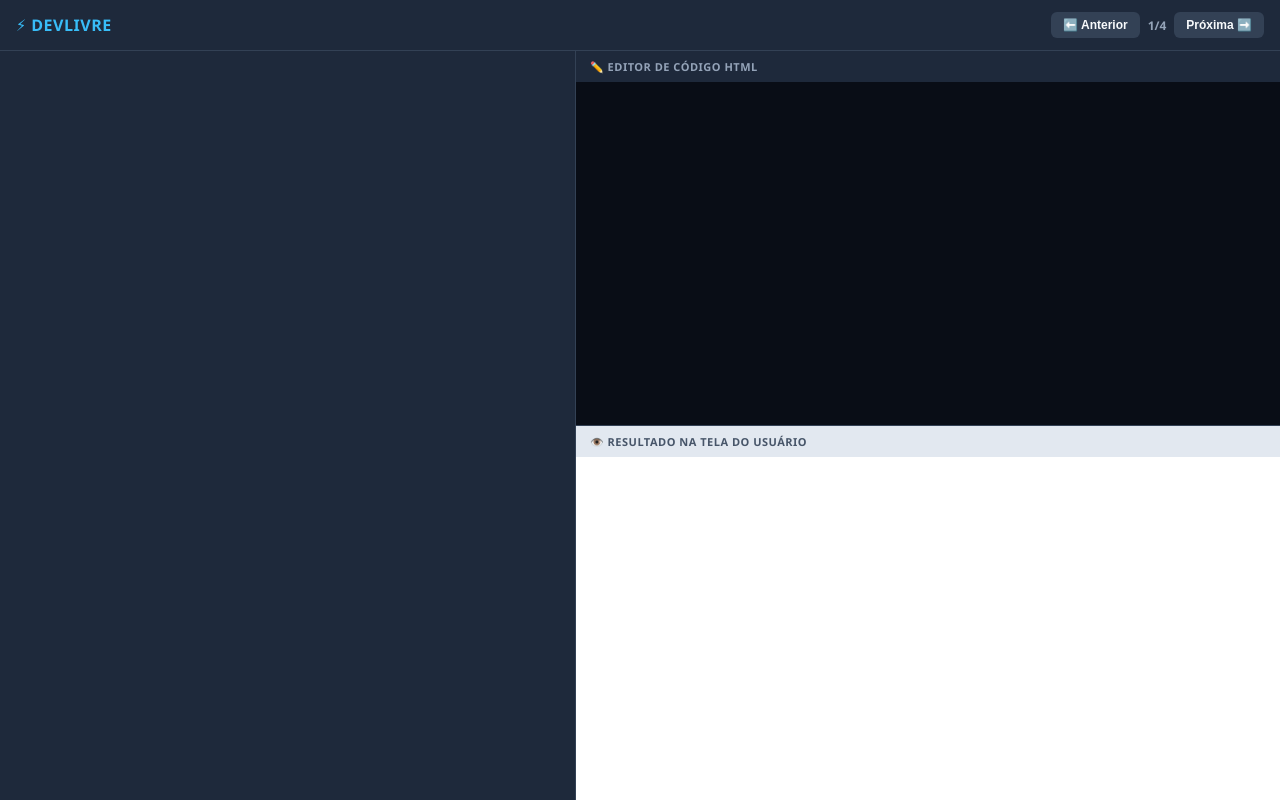
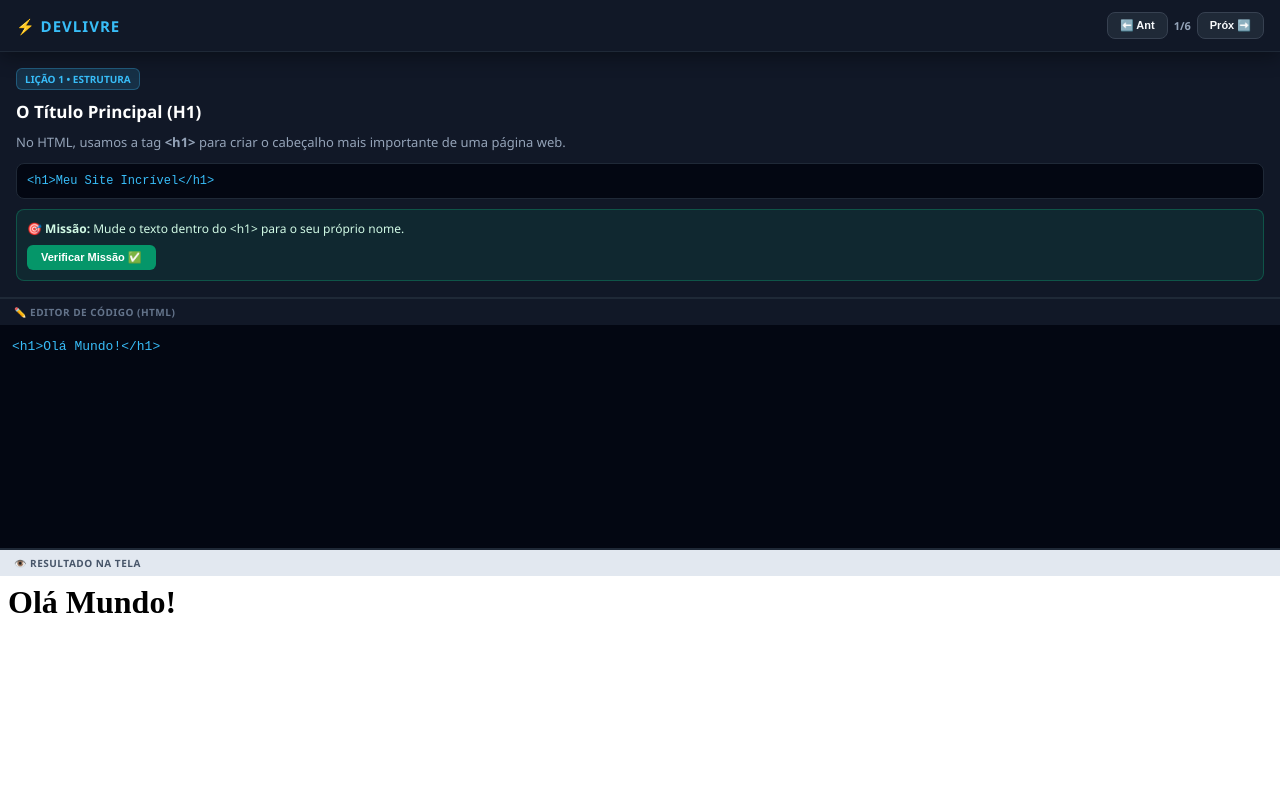
Before and after one commit to zyvex371-ctrl/CodeUp, a plain HTML site: page index.html in a window 1280 px wide. Drawn offline with Linux system fonts and the light colour scheme.

Commit message:
Update index.html

```diff
--- a/index.html
+++ b/index.html
@@ -3,109 +3,131 @@
 <head>
     <meta charset="UTF-8">
     <meta name="viewport" content="width=device-width, initial-scale=1.0, maximum-scale=1.0, user-scalable=no">
-    <title>DevLivre - Aprenda Programação</title>
+    <title>DevLivre - Escola de Programação</title>
     <style>
         * { box-sizing: border-box; margin: 0; padding: 0; -webkit-tap-highlight-color: transparent; }
-        body { font-family: 'Segoe UI', Tahoma, Geneva, Verdana, sans-serif; background: #0f172a; color: #f8fafc; display: flex; flex-direction: column; height: 100vh; height: 100dvh; overflow: hidden; }
+        body { font-family: 'Segoe UI', system-ui, -apple-system, sans-serif; background: #0b0f19; color: #f8fafc; display: flex; flex-direction: column; height: 100vh; height: 100dvh; overflow: hidden; }
 
-        header { background: #1e293b; padding: 12px 16px; display: flex; justify-content: space-between; align-items: center; border-bottom: 1px solid #334155; flex-shrink: 0; box-shadow: 0 4px 12px rgba(0,0,0,0.3); }
-        h1 { font-size: 16px; color: #38bdf8; font-weight: 700; text-transform: uppercase; letter-spacing: 0.5px; }
+        /* Cabeçalho Elegante */
+        header { background: #111827; padding: 12px 16px; display: flex; justify-content: space-between; align-items: center; border-bottom: 1px solid #1f2937; flex-shrink: 0; box-shadow: 0 4px 20px rgba(0,0,0,0.4); z-index: 10; }
+        .logo-area { display: flex; align-items: center; gap: 8px; }
+        h1 { font-size: 15px; color: #38bdf8; font-weight: 800; text-transform: uppercase; letter-spacing: 1px; }
 
-        .nav-controls { display: flex; gap: 8px; }
-        .nav-btn { background: #334155; color: #f8fafc; border: none; padding: 6px 12px; border-radius: 6px; font-size: 12px; font-weight: bold; cursor: pointer; transition: 0.2s; }
-        .nav-btn:hover { background: #38bdf8; color: #0f172a; }
+        .nav-controls { display: flex; gap: 6px; align-items: center; }
+        .nav-btn { background: #1f2937; color: #f8fafc; border: 1px solid #374151; padding: 6px 12px; border-radius: 8px; font-size: 11px; font-weight: 600; cursor: pointer; transition: 0.2s; }
+        .nav-btn:hover { background: #38bdf8; color: #0b0f19; border-color: #38bdf8; }
 
-        .main-container { display: flex; flex: 1; height: calc(100vh - 55px); overflow: hidden; }
+        /* Estrutura Principal */
+        .main-container { display: flex; flex-direction: column; flex: 1; height: calc(100vh - 53px); overflow: hidden; }
 
-        /* Painel de Teoria */
-        .lesson-panel { width: 45%; background: #1e293b; border-right: 1px solid #334155; padding: 20px; overflow-y: auto; display: flex; flex-direction: column; gap: 14px; }
-        .lesson-tag { background: #0284c7; color: white; padding: 4px 8px; border-radius: 4px; font-size: 11px; font-weight: bold; width: fit-content; text-transform: uppercase; }
-        .lesson-title { font-size: 18px; color: #f8fafc; font-weight: 700; }
-        .lesson-text { font-size: 13px; line-height: 1.6; color: #cbd5e1; }
-        .code-example { background: #090d16; padding: 10px; border-radius: 6px; font-family: monospace; color: #38bdf8; font-size: 12px; border: 1px solid #334155; }
-        .challenge-box { background: rgba(56, 189, 248, 0.1); border-left: 3px solid #38bdf8; padding: 10px; border-radius: 0 6px 6px 0; font-size: 13px; color: #e2e8f0; }
+        /* Painel Superior (Teoria e Desafio) */
+        .lesson-panel { background: #111827; border-bottom: 1px solid #1f2937; padding: 16px; overflow-y: auto; max-height: 42vh; display: flex; flex-direction: column; gap: 10px; }
+        .lesson-header-row { display: flex; justify-content: space-between; align-items: center; }
+        .lesson-tag { background: rgba(56, 189, 248, 0.15); color: #38bdf8; border: 1px solid rgba(56, 189, 248, 0.3); padding: 3px 8px; border-radius: 6px; font-size: 10px; font-weight: 700; text-transform: uppercase; }
+        .lesson-title { font-size: 17px; color: #ffffff; font-weight: 700; }
+        .lesson-text { font-size: 13px; line-height: 1.5; color: #94a3b8; }
+        .code-example { background: #030712; padding: 10px; border-radius: 8px; font-family: 'Fira Code', monospace; color: #38bdf8; font-size: 12px; border: 1px solid #1f2937; }
 
-        /* Painel do Editor e Resultado */
-        .editor-panel { width: 55%; display: flex; flex-direction: column; background: #0f172a; }
-        .editor-box { flex: 1; display: flex; flex-direction: column; border-bottom: 1px solid #334155; }
-        .panel-header { background: #1e293b; padding: 8px 14px; font-size: 11px; color: #94a3b8; font-weight: bold; text-transform: uppercase; letter-spacing: 0.5px; }
+        .challenge-box { background: rgba(16, 185, 129, 0.1); border: 1px solid rgba(16, 185, 129, 0.3); padding: 10px; border-radius: 8px; font-size: 12px; color: #d1fae5; display: flex; flex-direction: column; gap: 8px; }
+        .check-btn { background: #059669; color: white; border: none; padding: 6px 14px; border-radius: 6px; font-weight: bold; font-size: 11px; cursor: pointer; align-self: flex-start; transition: 0.2s; }
+        .check-btn:hover { background: #047857; }
 
-        textarea { flex: 1; background: #090d16; color: #38bdf8; padding: 14px; border: none; font-family: 'Courier New', Courier, monospace; font-size: 13px; outline: none; resize: none; line-height: 1.5; }
+        /* Painel Inferior (Editor e Visualização) */
+        .workspace { flex: 1; display: flex; flex-direction: column; background: #0b0f19; overflow: hidden; }
+        .editor-container { flex: 1; display: flex; flex-direction: column; border-bottom: 1px solid #1f2937; min-height: 110px; }
+        .panel-label { background: #111827; padding: 6px 14px; font-size: 10px; color: #64748b; font-weight: 700; text-transform: uppercase; letter-spacing: 0.5px; border-top: 1px solid #1f2937; }
 
-        .preview-box { flex: 1; background: white; color: black; display: flex; flex-direction: column; }
+        textarea { flex: 1; background: #030712; color: #38bdf8; padding: 12px; border: none; font-family: 'Fira Code', monospace; font-size: 13px; outline: none; resize: none; line-height: 1.5; }
+
+        .preview-container { flex: 1; background: white; color: black; display: flex; flex-direction: column; min-height: 100px; }
         iframe { flex: 1; border: none; width: 100%; background: white; }
-
-        @media (max-width: 768px) {
-            .main-container { flex-direction: column; }
-            .lesson-panel { width: 100%; height: 42%; }
-            .editor-panel { width: 100%; height: 58%; }
-        }
     </style>
 </head>
 <body>
 
     <header>
-        <h1>⚡ DevLivre</h1>
+        <div class="logo-area">
+            <h1>⚡ DevLivre</h1>
+        </div>
         <div class="nav-controls">
-            <button class="nav-btn" onclick="mudarLicao(-1)">⬅️ Anterior</button>
-            <span id="lesson-counter" style="font-size: 12px; color: #94a3b8; font-weight: bold; align-self: center;">1/4</span>
-            <button class="nav-btn" onclick="mudarLicao(1)">Próxima ➡️</button>
+            <button class="nav-btn" onclick="mudarLicao(-1)">⬅️ Ant</button>
+            <span id="lesson-counter" style="font-size: 11px; color: #94a3b8; font-weight: 700;">1/6</span>
+            <button class="nav-btn" onclick="mudarLicao(1)">Próx ➡️</button>
         </div>
     </header>
 
     <div class="main-container">
-        <!-- Lado Esquerdo: Aulas Dinâmicas -->
-        <div class="lesson-panel" id="lesson-panel-content">
-            <!-- Conteúdo injetado pelo JavaScript -->
-        </div>
+        <!-- Teoria e Missão -->
+        <div class="lesson-panel" id="lesson-panel-content"></div>
 
-        <!-- Lado Direito: Editor e Visualização -->
-        <div class="editor-panel">
-            <div class="editor-box">
-                <div class="panel-header">✏️ Editor de Código HTML</div>
-                <textarea id="code-editor" oninput="atualizarVisualizacao()"></textarea>
+        <!-- Editor e Tela Final -->
+        <div class="workspace">
+            <div class="editor-container">
+                <div class="panel-label">✏️ Editor de Código (HTML)</div>
+                <textarea id="code-editor" oninput="atualizarVisualizacao()" placeholder="Digite seu código aqui..."></textarea>
             </div>
-            <div class="preview-box">
-                <div class="panel-header" style="background: #e2e8f0; color: #475569;">👁️ Resultado na Tela do Usuário</div>
+            <div class="preview-container">
+                <div class="panel-label" style="background: #e2e8f0; color: #475569;">👁️ Resultado na Tela</div>
                 <iframe id="preview-frame"></iframe>
             </div>
         </div>
     </div>
 
     <script>
-        // Lista de Lições completas e interativas
         const licoes = [
             {
-                tag: "Lição 1 de 4 • Títulos",
-                titulo: "O Cabeçalho Principal (H1)",
-                texto: "No HTML, usamos a tag <strong>&lt;h1&gt;</strong> para criar o título mais importante da página. O texto que fica dentro dele aparece bem grande e em destaque.",
-                exemplo: "<h1>Meu Primeiro Site</h1>",
+                tag: "Lição 1 • Estrutura",
+                titulo: "O Título Principal (H1)",
+                texto: "No HTML, usamos a tag <strong>&lt;h1&gt;</strong> para criar o cabeçalho mais importante de uma página web.",
+                exemplo: "<h1>Meu Site Incrível</h1>",
                 codigoInicial: "<h1>Olá Mundo!</h1>",
-                desafio: "Mude o texto dentro do &lt;h1&gt; para o seu nome e veja a mágica acontecer na tela!"
+                desafio: "Mude o texto dentro do &lt;h1&gt; para o seu próprio nome.",
+                validar: (codigo) => codigo.includes("<h1") && codigo.includes("</h1>") && !codigo.includes("Olá Mundo!")
             },
             {
-                tag: "Lição 2 de 4 • Parágrafos",
-                titulo: "Escrevendo Textos com Parágrafos (P)",
-                texto: "Para colocar textos normais, descrições ou histórias, usamos a tag <strong>&lt;p&gt;</strong> (de *Paragraph*). Ela organiza as frases em blocos de texto limpos.",
-                exemplo: "<p>Estou a aprender programação do zero!</p>",
-                codigoInicial: "<h1>Sobre Mim</h1>\n<p>Eu adoro criar jogos e aplicativos.</p>",
-                desafio: "Adicione um segundo parágrafo contando qual jogo você mais gosta de jogar!"
+                tag: "Lição 2 • Textos",
+                titulo: "Parágrafos (P)",
+                texto: "Para escrever blocos de texto, descrições ou artigos, usamos a tag <strong>&lt;p&gt;</strong>.",
+                exemplo: "<p>Estou a aprender a programar do zero.</p>",
+                codigoInicial: "<h1>Sobre Mim</h1>\n<p>Escreva algo sobre você aqui...</p>",
+                desafio: "Adicione um parágrafo &lt;p&gt; contando o que você gosta de fazer.",
+                validar: (codigo) => codigo.includes("<p") && codigo.includes("</p>")
             },
             {
-                tag: "Lição 3 de 4 • Botões",
-                titulo: "Criando Botões Clicáveis",
-                texto: "A tag <strong>&lt;button&gt;</strong> cria um botão interativo na tela. É com ele que os usuários podem clicar para enviar formulários ou interagir com o site.",
+                tag: "Lição 3 • Interação",
+                titulo: "Botões Clicáveis (Button)",
+                texto: "A tag <strong>&lt;button&gt;</strong> cria um botão interativo na tela onde os usuários podem clicar.",
                 exemplo: "<button>Clique Aqui</button>",
-                codigoInicial: "<h1>Minha Loja Virtual</h1>\n<p>Compre itens incríveis aqui.</p>\n<button>Comprar Agora</button>",
-                desafio: "Mude o texto do botão para 'Inscrever-se'!"
+                codigoInicial: "<h1>Minha Loja</h1>\n<button>Comprar Agora</button>",
+                desafio: "Mude o texto do botão para 'Inscrever-se'.",
+                validar: (codigo) => codigo.includes("<button") && codigo.includes("</button>") && codigo.toLowerCase().includes("inscrever-se")
             },
             {
-                tag: "Lição 4 de 4 • Misturando Tudo",
-                titulo: "Montando uma Página Completa",
-                texto: "Agora é hora de juntar tudo o que você aprendeu! Um site real mistura títulos grandes, parágrafos explicativos e botões de ação em uma única estrutura.",
-                exemplo: "<h1>Título</h1>\n<p>Texto...</p>\n<button>Botão</button>",
-                codigoInicial: "<h1>Meu Portfólio</h1>\n<p>Bem-vindo ao meu site oficial!</p>\n<button>Entrar em Contato</button>",
-                desafio: "Crie um site completinho com um título, dois parágrafos e dois botões diferentes!"
+                tag: "Lição 4 • Navegação",
+                titulo: "Links da Web (A)",
+                texto: "Para criar links que levam para outros sites ou páginas, usamos a tag <strong>&lt;a&gt;</strong> com o atributo <code>href</code>.",
+                exemplo: '<a href="https://google.com">Ir para o Google</a>',
+                codigoInicial: '<h1>Meus Links</h1>\n<a href="https://github.com">Visitar o GitHub</a>',
+                desafio: "Crie um link &lt;a&gt; para qualquer site que você goste.",
+                validar: (codigo) => codigo.includes("<a ") && codigo.includes("href=") && codigo.includes("</a>")
+            },
+            {
+                tag: "Lição 5 • Organização",
+                titulo: "Listas de Tópicos (UL / LI)",
+                texto: "Para listar itens em tópicos, usamos <strong>&lt;ul&gt;</strong> (lista) e <strong>&lt;li&gt;</strong> (cada item da lista).",
+                exemplo: "<ul>\n  <li>Maçã</li>\n  <li>Banana</li>\n</ul>",
+                codigoInicial: "<h1>Minha Lista de Compras</h1>\n<ul>\n  <li>Arroz</li>\n  <li>Feijão</li>\n</ul>",
+                desafio: "Adicione um terceiro item &lt;li&gt; na lista com outro alimento.",
+                validar: (codigo) => codigo.includes("<ul>") && codigo.includes("<li>") && codigo.includes("</li>")
+            },
+            {
+                tag: "Lição 6 • Projeto Final",
+                titulo: "Criando seu Perfil Completo",
+                texto: "Chegou o momento de juntar tudo! Crie um site contendo um Título, um Parágrafo e um Botão.",
+                exemplo: "<h1>Meu Perfil</h1>\n<p>Desenvolvedor Web</p>\n<button>Seguir</button>",
+                codigoInicial: "<h1>Meu Portfólio</h1>\n<p>Estudando HTML.</p>\n<button>Contato</button>",
+                desafio: "Monte uma página completa e clique em Verificar Missão!",
+                validar: (codigo) => codigo.includes("<h1") && codigo.includes("<p") && codigo.includes("<button")
             }
         ];
 
@@ -113,19 +135,21 @@
 
         function carregarLicao() {
             const licao = licoes[licaoAtual];
-            document.getElementById('lesson-counter.innerHTML').innerText = (licaoAtual + 1) + '/' + licoes.length;
 
             document.getElementById('lesson-panel-content').innerHTML = `
-                <div class="lesson-tag">${licao.tag}</div>
+                <div class="lesson-header-row">
+                    <span class="lesson-tag">${licao.tag}</span>
+                </div>
                 <h2 class="lesson-title">${licao.titulo}</h2>
                 <p class="lesson-text">${licao.texto}</p>
                 <div class="code-example">${licao.exemplo.replace(/</g, '&lt;').replace(/>/g, '&gt;')}</div>
                 <div class="challenge-box">
-                    <strong>🎯 Desafio:</strong> ${licao.desafio}
+                    <span><strong>🎯 Missão:</strong> ${licao.desafio}</span>
+                    <button class="check-btn" onclick="verificarDesafio()">Verificar Missão ✅</button>
                 </div>
             `;
 
-            document.getElementById('lesson-counter').innerText = (licaoAtual + 1) + " / " + licoes.length;
+            document.getElementById('lesson-counter').innerText = (licaoAtual + 1) + "/" + licoes.length;
             document.getElementById('code-editor').value = licao.codigoInicial;
             atualizarVisualizacao();
         }
@@ -135,6 +159,22 @@
             if (licaoAtual < 0) licaoAtual = 0;
             if (licaoAtual >= licoes.length) licaoAtual = licoes.length - 1;
             carregarLicao();
+        }
+
+        function verificarDesafio() {
+            const codigo = document.getElementById('code-editor').value;
+            const licao = licoes[licaoAtual];
+
+            if (licao.validar(codigo)) {
+                alert("🎉 Parabéns! Missão cumprida com sucesso! Você mandou muito bem.");
+                if (licaoAtual < licoes.length - 1) {
+                    mudarLicao(1);
+                } else {
+                    alert("🏆 VOCÊ CONCLUIU TODAS AS LIÇÕES DO DEV LIVRE! Você é um programador de verdade agora!");
+                }
+            } else {
+                alert("⚠️ Quase lá! Siga atentamente as instruções da missão e ajuste o código no editor.");
+            }
         }
 
         function atualizarVisualizacao() {
```
